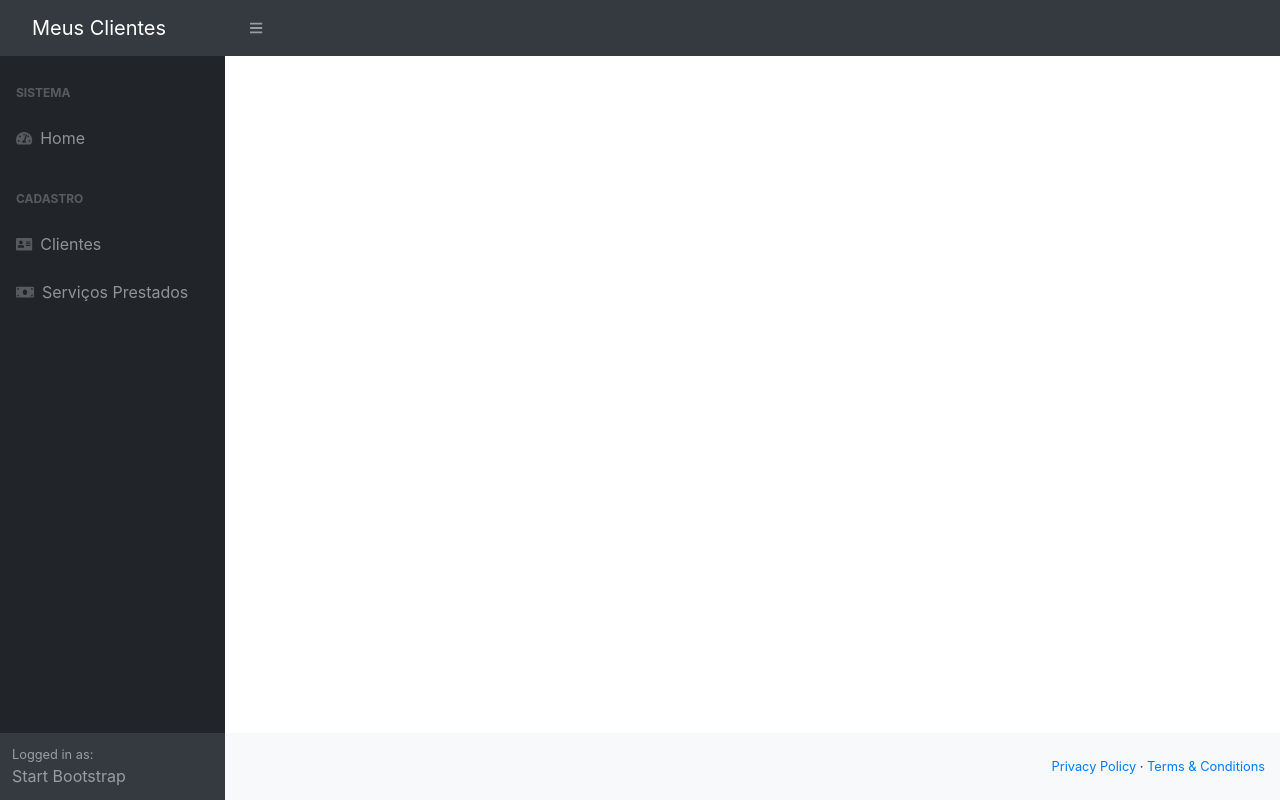
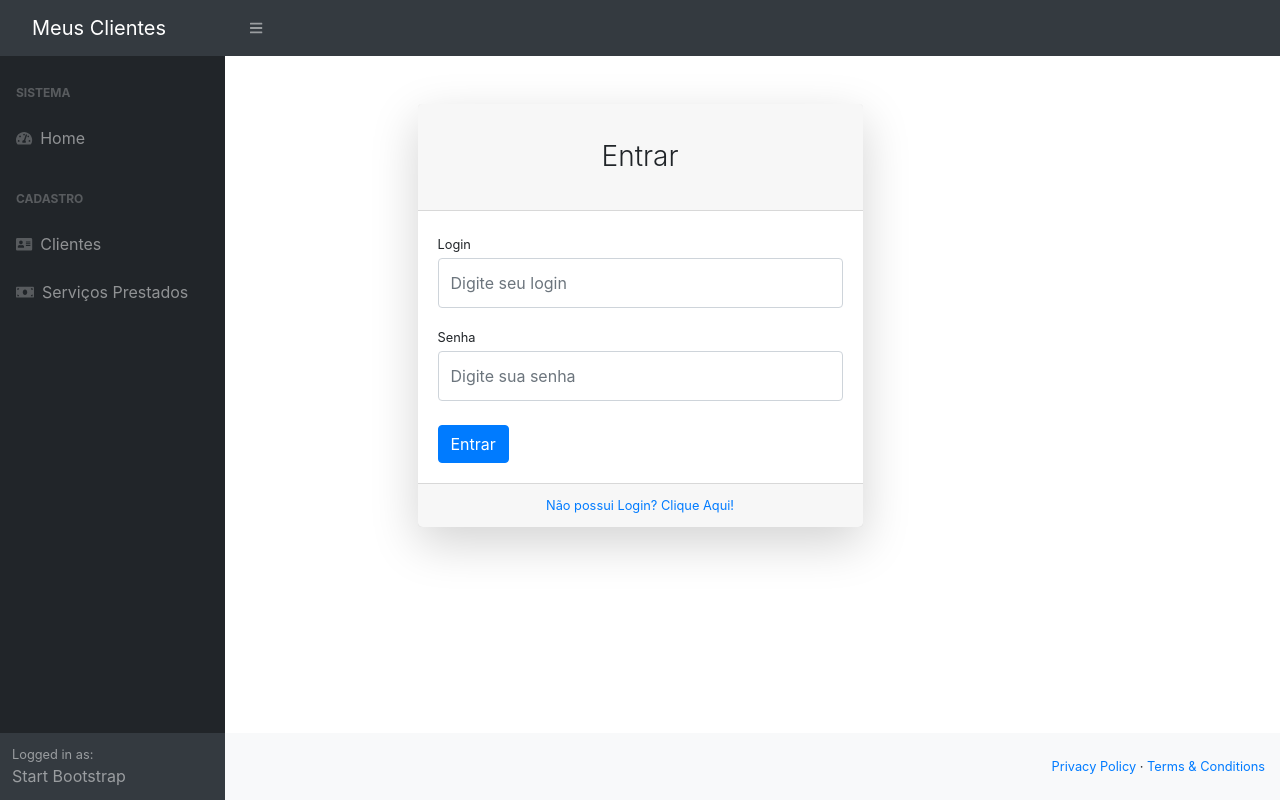
Before and after one commit to bruno-lk/Sistema-de-Vendas-Angular-Spring-Boot, an Angular app in the folder clientes-app/: page /login in a window 1280 px wide. Before the commit this address led to /. Built offline with nearby package versions, Linux system fonts and the light colour scheme.

Commit message:
Login frontend creation

```diff
--- a/clientes-app/src/app/app-routing.module.ts
+++ b/clientes-app/src/app/app-routing.module.ts
@@ -1,8 +1,12 @@
 import { NgModule } from '@angular/core';
 import { RouterModule, Routes } from '@angular/router';
 import { HomeComponent } from './home/home.component';
+import { LoginComponent } from './login/login.component';
 
-const routes: Routes = [{ path: 'home', component: HomeComponent }];
+const routes: Routes = [
+  { path: 'home', component: HomeComponent },
+  { path: 'login', component: LoginComponent}
+];
 
 @NgModule({
   imports: [RouterModule.forRoot(routes)],
--- a/clientes-app/src/app/app.component.ts
+++ b/clientes-app/src/app/app.component.ts
@@ -1,4 +1,4 @@
-import { AfterContentInit, AfterViewInit, Component } from '@angular/core';
+import { AfterViewInit, Component } from '@angular/core';
 import jQuery from 'jquery';
 
 @Component({
--- a/clientes-app/src/app/app.module.ts
+++ b/clientes-app/src/app/app.module.ts
@@ -9,12 +9,15 @@
 import { ClientsModule } from './clients/clients.module';
 import { ClientsService } from './clients.service';
 import { RenderServiceModule } from './render-service/render-service.module';
+import { LoginComponent } from './login/login.component';
+import { FormsModule } from '@angular/forms';
 
 @NgModule({
-  declarations: [AppComponent, HomeComponent],
+  declarations: [AppComponent, HomeComponent, LoginComponent],
   imports: [
     BrowserModule,
     HttpClientModule,
+    FormsModule,
     AppRoutingModule,
     TemplateModule,
     ClientsModule,
--- /dev/null
+++ b/clientes-app/src/app/login/login.component.html
@@ -0,0 +1,55 @@
+<div class="layoutAuthetication">
+  <div class="layoutAuthetication_content">
+    <main>
+      <div class="container">
+        <div class="row justify-content-center">
+          <div class="col-lg-5">
+            <div class="card shadow-lg border-0 rounded-lg mt-5">
+              <div class="card-header">
+                <h3 class="text-center font-weight-light my-4">
+                  {{cadastrando ? 'Cadastrar novo usuário' : 'Entrar'}}
+                </h3>
+              </div>
+
+              <div class="card-body">
+                <div class="alert alert-danger" *ngIf="loginError">
+                  Login ou senha incorretos
+                </div>
+
+                <form #loginForm="ngForm" (submit)="onSubmit()">
+                  <div class="form-group">
+                    <label for="username" class="small mb-1">Login</label>
+                    <input  type="text" name="username"
+                            id="username" [(ngModel)]="username"
+                            class="form-control py-4" placeholder="Digite seu login"/>
+                  </div>
+
+                  <div class="form-group">
+                    <label for="password" class="small mb-1">Senha</label>
+                    <input  type="password" name="password"
+                            id="password" [(ngModel)]="password"
+                            class="form-control py-4" placeholder="Digite sua senha"/>
+                  </div>
+
+                  <div class="form-group d-flex align-items-center justify-content-between mt-4 mb-0">
+                    <button type="submit" class="btn btn-primary" *ngIf="!cadastrando">Entrar</button>
+
+                    <button type="button" class="btn btn-success" *ngIf="cadastrando">Cadastrar</button>
+
+                    <button type="button" (click)="cancelaCadastro()" class="btn btn-danger" *ngIf="cadastrando">Cancelar</button>
+                  </div>
+                </form>
+              </div>
+
+              <div class="card-footer text-center">
+                <div class="small">
+                  <a href="#" (click)="preparaCadastro($event)">Não possui Login? Clique Aqui!</a>
+                </div>
+              </div>
+            </div>
+          </div>
+        </div>
+      </div>
+    </main>
+  </div>
+</div>
--- /dev/null
+++ b/clientes-app/src/app/login/login.component.ts
@@ -0,0 +1,34 @@
+import { Component } from '@angular/core';
+import { Router } from '@angular/router';
+
+@Component({
+  selector: 'app-login',
+  templateUrl: './login.component.html',
+  styleUrls: ['./login.component.css']
+})
+export class LoginComponent {
+
+  username : string
+  password : string
+  loginError : boolean
+  cadastrando : boolean
+
+  constructor(
+    private router: Router
+  ) { }
+
+  onSubmit(){
+    console.log(`User: ${this.username}, Pass: ${this.password}`)
+    this.router.navigate(["/home"])
+  }
+
+  preparaCadastro(event){
+    event.preventDefault()
+    this.cadastrando = true
+  }
+
+  cancelaCadastro(){
+    this.cadastrando = false
+  }
+
+}
```
Also changed, not shown: clientes-app/src/app/login/login.component.css (added).
